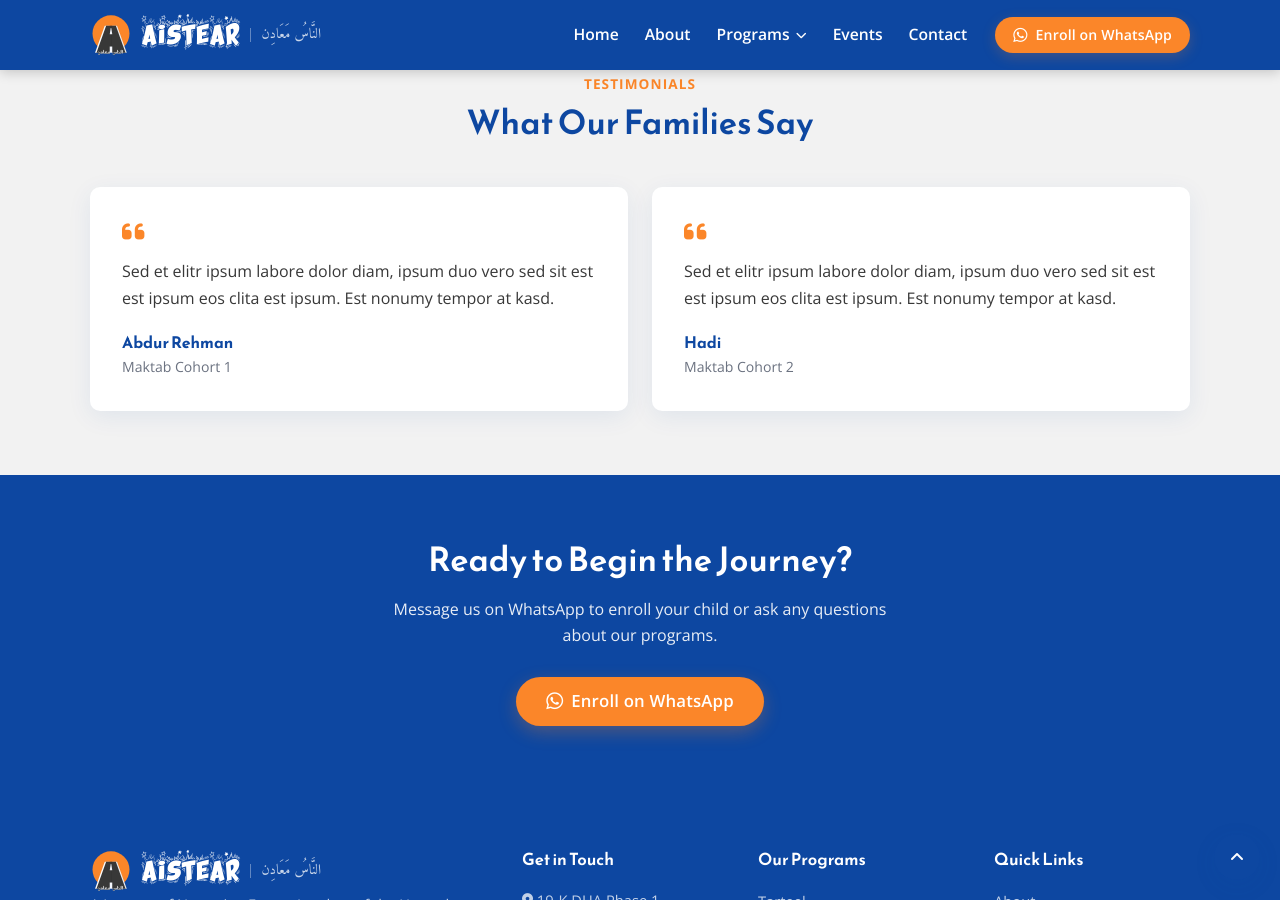
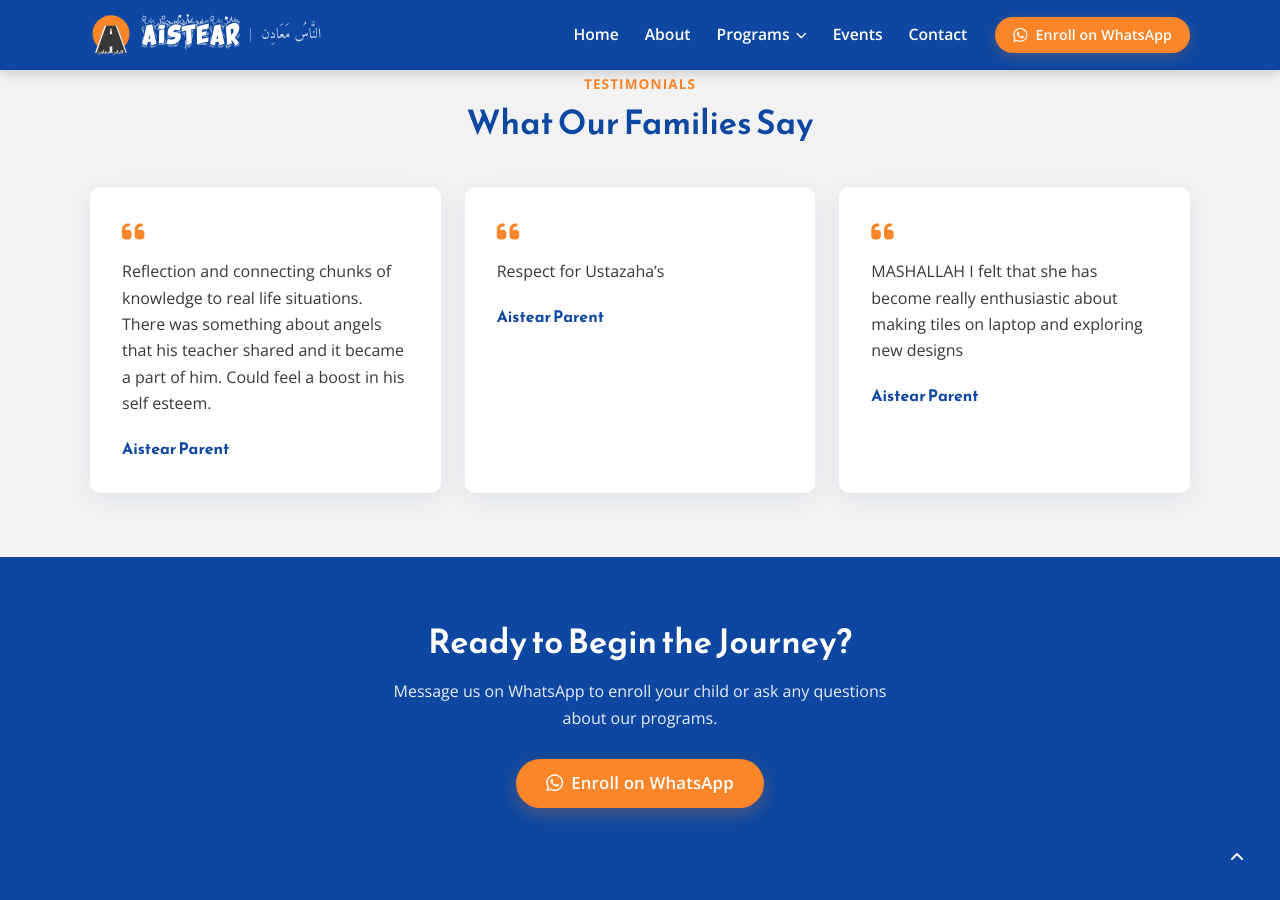
Before and after one commit to sobainaPrivate/Aistear, a Jekyll site: the page built from index.html, in a window 1280 px wide and 900 px high, scrolled down 2615 px. Built offline with Jekyll 4.4.1, drawn with Linux system fonts in a browser that asks for light colours.

Commit message:
Added 10 chnages

```diff
--- /dev/null
+++ b/_data/testimonials.yml
@@ -0,0 +1,12 @@
+# Parent feedback shown on the home page (index.html → "What Our Families Say").
+# Quotes are kept as the client supplied them. `author` and `context` are optional —
+# add a name/program only once the family has agreed to be named.
+
+- quote: "Reflection and connecting chunks of knowledge to real life situations. There was something about angels that his teacher shared and it became a part of him. Could feel a boost in his self esteem."
+  author: Aistear Parent
+
+- quote: "Respect for Ustazaha’s"
+  author: Aistear Parent
+
+- quote: "MASHALLAH I felt that she has become really enthusiastic about making tiles on laptop and exploring new designs"
+  author: Aistear Parent
--- a/index.html
+++ b/index.html
@@ -118,19 +118,16 @@ description: "Aistear is an Islamic education institute in Lahore offering Quran
       <p class="eyebrow">Testimonials</p>
       <h2>What Our Families Say</h2>
     </div>
-    <!-- Existing testimonials from the live site, already published with names attached.
-         CLIENT TODO (brief §8): confirm written consent is on file before adding any future testimonial. -->
+    <!-- Parent feedback from _data/testimonials.yml.
+         CLIENT TODO (brief §8): confirm consent before attaching names to any testimonial. -->
     <div class="testimonial-grid">
-      <div class="testimonial-card reveal" style="transition-delay: 0ms;">
+      {% for t in site.data.testimonials %}
+      <div class="testimonial-card reveal" style="transition-delay: {{ forloop.index0 | times: 90 }}ms;">
         <i class="fa-solid fa-quote-left" aria-hidden="true"></i>
-        <p>Sed et elitr ipsum labore dolor diam, ipsum duo vero sed sit est est ipsum eos clita est ipsum. Est nonumy tempor at kasd.</p>
-        <div class="testimonial-author">Abdur Rehman<span>Maktab Cohort 1</span></div>
+        <p>{{ t.quote }}</p>
+        <div class="testimonial-author">{{ t.author | default: "Aistear Parent" }}{% if t.context %}<span>{{ t.context }}</span>{% endif %}</div>
       </div>
-      <div class="testimonial-card reveal" style="transition-delay: 90ms;">
-        <i class="fa-solid fa-quote-left" aria-hidden="true"></i>
-        <p>Sed et elitr ipsum labore dolor diam, ipsum duo vero sed sit est est ipsum eos clita est ipsum. Est nonumy tempor at kasd.</p>
-        <div class="testimonial-author">Hadi<span>Maktab Cohort 2</span></div>
-      </div>
+      {% endfor %}
     </div>
   </div>
 </section>
```
Also changed, not shown: CLAUDE.md (+1 -1 lines).
